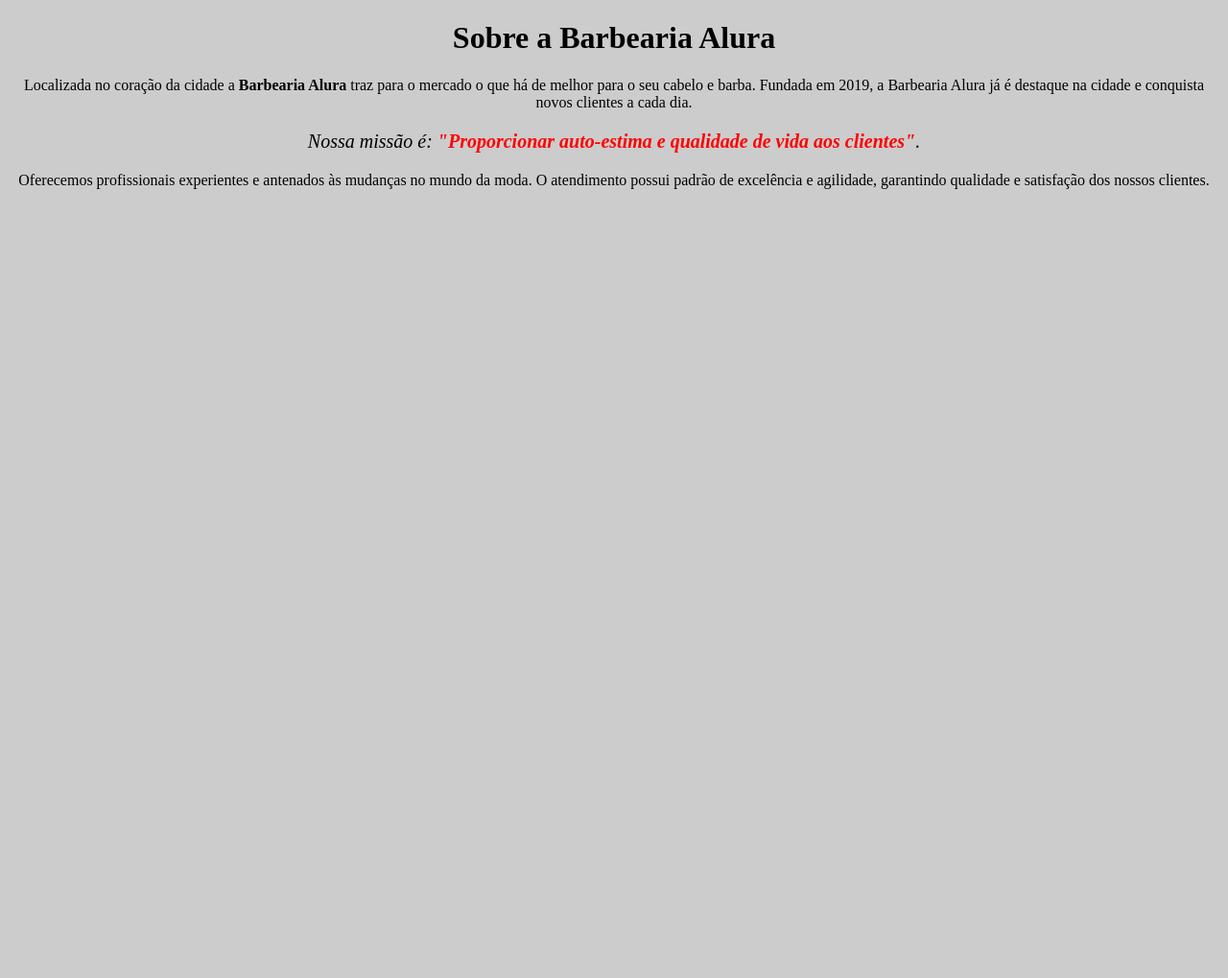
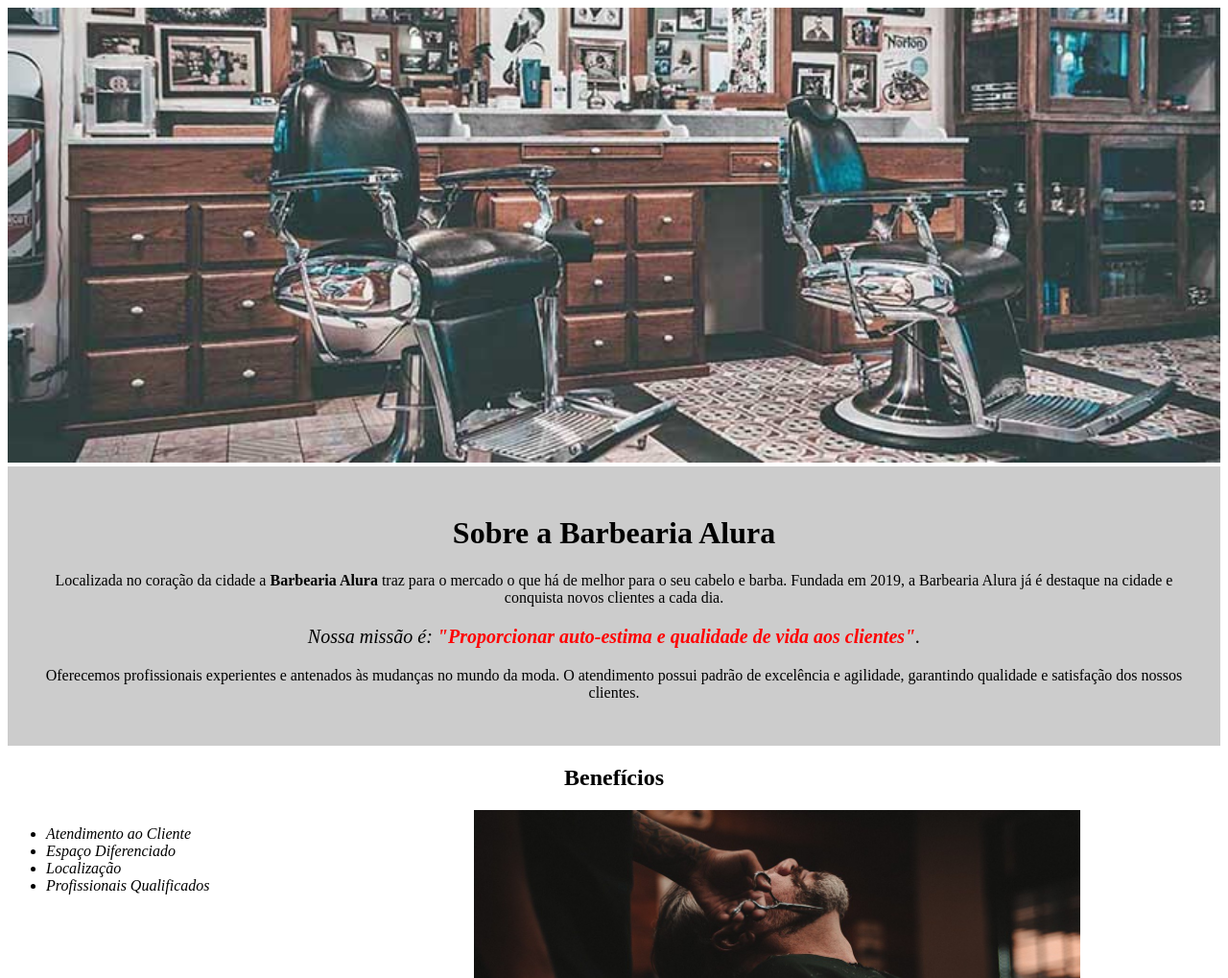
Before and after one commit to bruno-marqs/web-lessons-alura, a plain HTML site: page index.html in a window 1280 px wide. Shown: the top 1019 px of the page at 96% size. Before the commit the page ends 800 px from the top, so only its background shows below. Drawn offline with Linux system fonts and the light colour scheme.

Commit message:
estilizando layout

```diff
--- a/index.html
+++ b/index.html
@@ -9,9 +9,25 @@
 
 </head>
 <body>
-    <h1>Sobre a Barbearia Alura</h1>
-    <p>Localizada no coração da cidade a <strong>Barbearia Alura</strong> traz para o mercado o que há de melhor para o seu cabelo e barba. Fundada em 2019, a Barbearia Alura já é destaque na cidade e conquista novos clientes a cada dia.</p>
-    <p id="missao"><em>Nossa missão é: <strong>"Proporcionar auto-estima e qualidade de vida aos clientes"</strong>.</em></p>
-    <p>Oferecemos profissionais experientes e antenados às mudanças no mundo da moda. O atendimento possui padrão de excelência e agilidade, garantindo qualidade e satisfação dos nossos clientes.</p>
+    <img id="banner" src="/web-lessons-alura/images/banner.jpg" alt="banner">
+    <div class="principal">
+        <h1>Sobre a Barbearia Alura</h1>
+        <p>Localizada no coração da cidade a <strong>Barbearia Alura</strong> traz para o mercado o que há de melhor para o seu cabelo e barba. Fundada em 2019, a Barbearia Alura já é destaque na cidade e conquista novos clientes a cada dia.</p>
+        <p id="missao"><em>Nossa missão é: <strong>"Proporcionar auto-estima e qualidade de vida aos clientes"</strong>.</em></p>
+        <p>Oferecemos profissionais experientes e antenados às mudanças no mundo da moda. O atendimento possui padrão de excelência e agilidade, garantindo qualidade e satisfação dos nossos clientes.</p>
+    </div>
+
+    <div classe="beneficios">
+        <h2>Benefícios</h2>
+
+        <ul>
+            <li class="itens">Atendimento ao Cliente</li>
+            <li class="itens">Espaço Diferenciado</li>
+            <li class="itens">Localização</li>
+            <li class="itens">Profissionais Qualificados</li>
+        </ul>
+
+        <img src="/web-lessons-alura/images/beneficios.jpg" class="img-benef" alt="beneficios">
+    </div>
 </body>
 </html>
--- a/style.css
+++ b/style.css
@@ -1,8 +1,17 @@
-body {
-    background: #ccc;
+/* body {
+
+} */
+
+#banner {
+    width: 100%;
 }
 
-p, h1{
+.principal {
+    background: #ccc;
+    padding: 30px;
+}
+
+p, h1, h2 {
     text-align: center;
 }
 
@@ -13,3 +22,23 @@ em strong {
 #missao {
     font-size: 20px;
 }
+
+.itens {
+    font-style: italic;
+}
+
+.beneficios{
+    background: #fff;
+    padding: 20px;
+}
+
+ul {
+    display: inline-block;
+    vertical-align: top;
+    width: 20%;
+    margin-right: 15%;
+}
+
+.img-benef {
+    width: 50%;
+}
```
Also changed, not shown: images/banner.jpg (added), images/beneficios.jpg (added).
